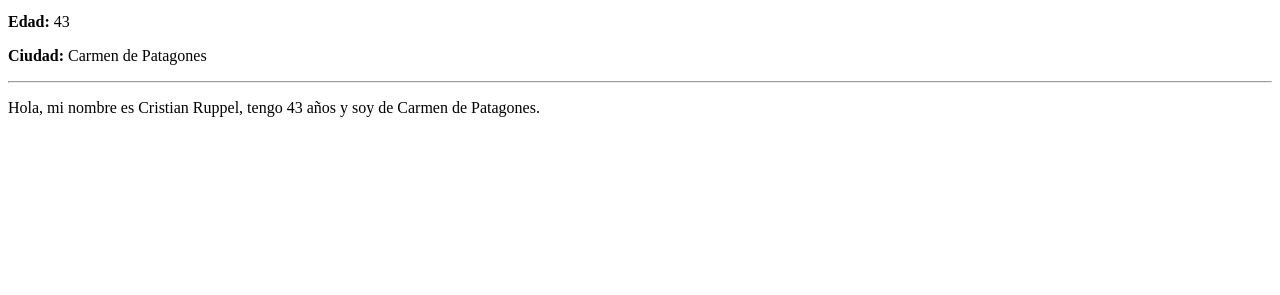
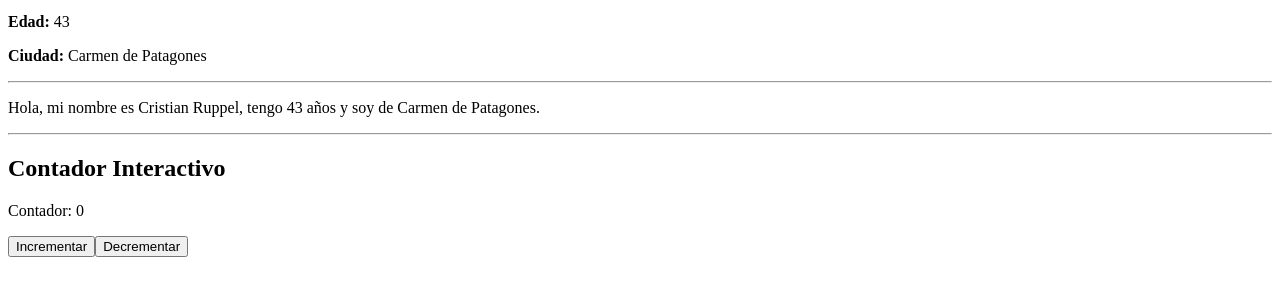
Before and after one commit to Cristian-Ruppel/pwa-practico-01, a plain HTML site: page practico01/index.html in a window 1280 px wide. Shown: the part 101-396 px from the top of the page. Drawn offline with nearby package versions, Linux system fonts and the light colour scheme.

Commit message:
Paso #3: Contador interactivo con eventos

```diff
--- a/practico01/index.html
+++ b/practico01/index.html
@@ -15,6 +15,13 @@
         <p><strong>Ciudad:</strong> {{ ciudad }}</p>
         <hr>
         <p>Hola, mi nombre es {{ nombre }}, tengo {{ edad }} años y soy de {{ ciudad }}.</p>
+
+        <hr>
+
+        <h2>Contador Interactivo</h2>
+        <p>Contador: {{ contador }}</p>
+        <button @click="incrementar">Incrementar</button>
+        <button @click="decrementar">Decrementar</button>
     </div>
 
     <script src="https://unpkg.com/vue@3"></script>
@@ -28,10 +35,25 @@
                 const edad =   ref(43);
                 const ciudad = ref("Carmen de Patagones");
 
+                const contador = ref(0);
+
+                function incrementar() {
+                    contador.value++;
+                }
+
+                function decrementar() {
+                    // Se añade validación para que el contador no baje de 0.
+                    if (contador.value > 0) {
+                    contador.value--;
+                   }
+                }
                 return {
                     nombre,
                     edad,
-                    ciudad
+                    ciudad,
+                    contador,
+                    incrementar,
+                    decrementar
                 };
             }
         }).mount('#app');
```
